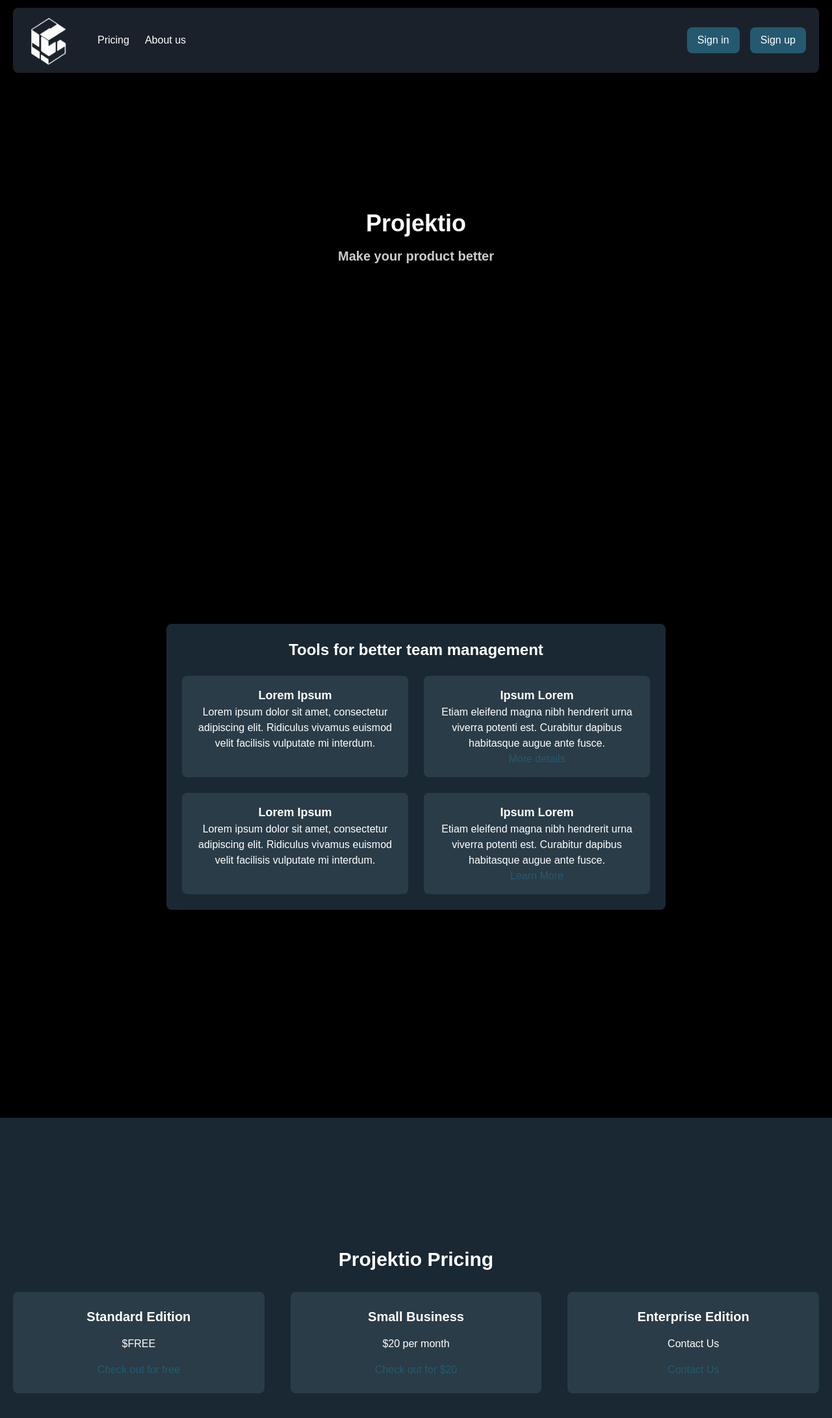
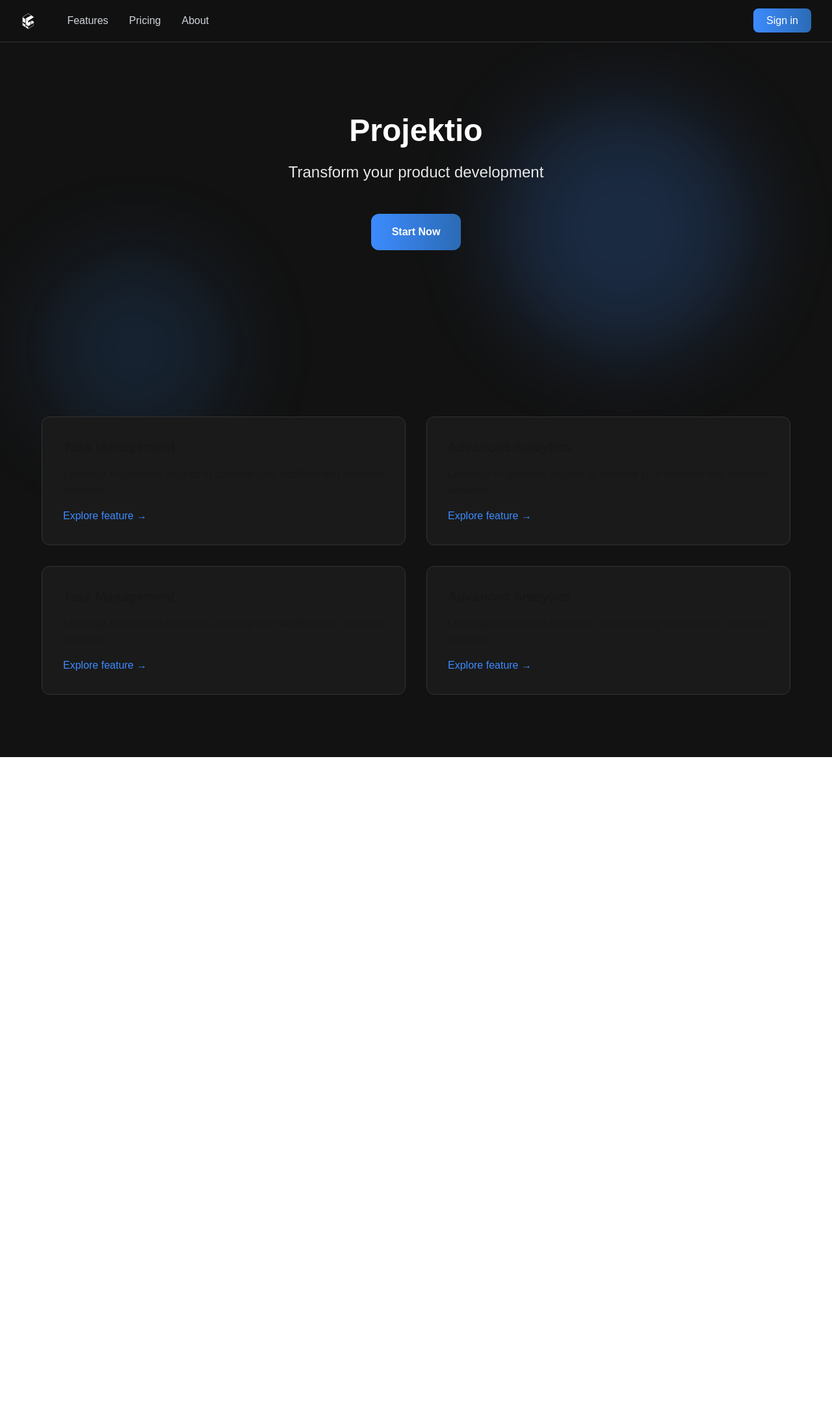
Before and after one commit to KFD-Projektio/kfd-frontend, a Next.js app: page / in a window 1280 px wide. Shown: the top 2182 px of the page at 65% size. After the commit the page ends 1165 px from the top, so only its background shows below. Built offline with nearby package versions, Linux system fonts and the light colour scheme.

Commit message:
Updated UI

```diff
--- a/app/boards/page.tsx
+++ b/app/boards/page.tsx
@@ -15,11 +15,13 @@ export default function BoardsPage() {
   const [loading, setLoading] = useState(true);
   const router = useRouter();
 
+  const API_URL = "http://localhost:8080/api/";
+
   // Функция выхода
   const handleLogout = async () => {
     try {
       // Отправляем запрос на выход
-      await fetch("http://localhost:8081/auth/logout", {
+      await fetch(`${API_URL}auth/logout`, {
         method: "POST",
         headers: {
           Authorization: `Bearer ${localStorage.getItem("access_token")}`,
@@ -46,7 +48,7 @@ export default function BoardsPage() {
       }
 
       try {
-        const response = await fetch("http://localhost:8081/users/me", {
+        const response = await fetch(`${API_URL}users/me`, {
           headers: { Authorization: `Bearer ${token}` },
         });
 
--- a/app/components/MainNavbar.tsx
+++ b/app/components/MainNavbar.tsx
@@ -1,52 +1,95 @@
 import React from "react";
 import Link from "next/link";
 import Image from "next/image";
+import { motion } from "framer-motion";
 
 const MainNavbar = () => {
   return (
-    <div className="px-5 py-3 bg-black shadow-sm">
-      <div
-        className="px-5 py-2 gap-5 rounded-lg"
-        style={{ backgroundColor: "#1a212a" }}
+    <motion.header
+      initial={{ opacity: 0, y: -20 }}
+      animate={{ opacity: 1, y: 0 }}
+      className="sticky top-0 z-50 bg-[#121212]/95 backdrop-blur-md border-b border-[#333]"
     >
-        <nav className="flex justify-between items-center">
-          {/* Левый блок - логотип и навигация */}
-          <div className="flex items-center gap-10">
-            <Link href="/">
-              <Image src="/logo.png" alt="logo" width={70} height={15} />
+      <div className="container mx-auto px-4 lg:px-8">
+        <nav className="flex justify-between items-center h-16">
+          {/* Левый блок */}
+          <div className="flex items-center gap-12">
+            <Link href="/" className="relative group">
+              <motion.div
+                whileHover={{ scale: 1.05 }}
+                whileTap={{ scale: 0.95 }}
+              >
+                <Image
+                  src="/logo.png"
+                  alt="Projektio"
+                  width={120}
+                  height={28}
+                  className="h-7 w-auto"
+                />
+              </motion.div>
+              <div className="absolute bottom-0 left-0 w-0 h-[2px] bg-[#3D8BFF] group-hover:w-full transition-all duration-300" />
             </Link>
-            <div className="flex gap-6">
-              <Link href="/#pricing" className="text-white hover:text-gray-300">
-                Pricing
+
+            <div className="hidden lg:flex gap-8">
+              <Link
+                href="/#features"
+                className="text-gray-300 hover:text-white transition-colors relative group"
+              >
+                Features
+                <div className="absolute bottom-0 left-0 w-0 h-[2px] bg-[#3D8BFF] group-hover:w-full transition-all duration-300" />
               </Link>
               <Link
-                href="/#about-us"
-                className="text-white hover:text-gray-300"
+                href="/#pricing"
+                className="text-gray-300 hover:text-white transition-colors relative group"
               >
-                About us
+                Pricing
+                <div className="absolute bottom-0 left-0 w-0 h-[2px] bg-[#3D8BFF] group-hover:w-full transition-all duration-300" />
+              </Link>
+              <Link
+                href="/#about"
+                className="text-gray-300 hover:text-white transition-colors relative group"
+              >
+                About
+                <div className="absolute bottom-0 left-0 w-0 h-[2px] bg-[#3D8BFF] group-hover:w-full transition-all duration-300" />
               </Link>
             </div>
           </div>
-          {/* Правый блок - кнопки */}
-          <div className="flex gap-4">
+
+          {/* Правый блок */}
+          <div className="flex items-center gap-4">
+            <motion.div
+              whileHover={{ scale: 1.05 }}
+              whileTap={{ scale: 0.95 }}
+              className="hidden lg:block"
+            >
               <Link
                 href="/auth"
-              className="px-4 py-2 rounded-lg shadow-2xs text-white transition-colors"
-              style={{ backgroundColor: "#255970" }}
+                className="px-5 py-2.5 rounded-lg bg-gradient-to-r from-[#3D8BFF] to-[#2B6BB5] text-white font-medium hover:opacity-90 transition-opacity"
               >
                 Sign in
               </Link>
-            <Link
-              href="/auth"
-              className="px-4 py-2 rounded-lg text-white transition-colors"
-              style={{ backgroundColor: "#255970" }}
+            </motion.div>
+
+            {/* Mobile Menu Button */}
+            <button className="lg:hidden p-2 text-gray-400 hover:text-white">
+              <svg
+                className="w-6 h-6"
+                fill="none"
+                stroke="currentColor"
+                viewBox="0 0 24 24"
               >
-              Sign up
-            </Link>
+                <path
+                  strokeLinecap="round"
+                  strokeLinejoin="round"
+                  strokeWidth={2}
+                  d="M4 6h16M4 12h16M4 18h16"
+                />
+              </svg>
+            </button>
           </div>
         </nav>
       </div>
-    </div>
+    </motion.header>
   );
 };
 
--- a/app/page.tsx
+++ b/app/page.tsx
@@ -1,123 +1,97 @@
+"use client";
 import React from "react";
-import MainNavbar from "./components/MainNavbar"; // импортируем Navbar
+import MainNavbar from "./components/MainNavbar";
 import Link from "next/link";
+import { motion } from "framer-motion";
+
+const sectionVariants = {
+  hidden: { opacity: 0, y: 20 },
+  visible: { opacity: 1, y: 0, transition: { duration: 0.6 } },
+};
+
+const cardVariants = {
+  hover: { scale: 1.03, transition: { duration: 0.3 } },
+  tap: { scale: 0.98 },
+};
 
 const HomePage = () => {
   return (
-    <>
+    <div className="relative min-h-screen bg-[#121212]">
       <MainNavbar />
-      <section className="bg-black text-white py-50">
-        <div className="container mx-auto px-5 font-bold">
-          <h1 className="text-4xl font-bold text-center mb-4">Projektio</h1>
-          <p className="text-xl text-center mb-8 opacity-80">
-            Make your product better
+
+      <div className="fixed inset-0 pointer-events-none z-0">
+        <div className="absolute top-[20%] right-[10%] w-[40vw] h-[40vw] max-w-96 max-h-96 bg-[#3D8BFF]/20 blur-3xl rounded-full" />
+        <div className="absolute bottom-[15%] left-[5%] w-[30vw] h-[30vw] max-w-72 max-h-72 bg-[#2B6BB5]/20 blur-3xl rounded-full" />
+      </div>
+
+      <motion.section
+        initial="hidden"
+        animate="visible"
+        variants={sectionVariants}
+        className="relative overflow-hidden text-white z-10 pt-28 pb-40 px-4"
+      >
+        <div className="container mx-auto max-w-6xl text-center relative z-10">
+          <motion.h1
+            className="text-5xl font-bold mb-6"
+            whileHover={{ scale: 1.02 }}
+          >
+            Projektio
+          </motion.h1>
+
+          <p className="text-xl md:text-2xl opacity-90 mb-12 max-w-2xl mx-auto">
+            Transform your product development
           </p>
+
+          <motion.div
+            whileHover={{ scale: 1.05 }}
+            whileTap={{ scale: 0.98 }}
+            className="inline-block"
+          >
+            <Link
+              href="/auth"
+              className="inline-block px-8 py-4 rounded-xl bg-gradient-to-r from-[#3D8BFF] to-[#2B6BB5] text-white font-semibold hover:opacity-90 transition-opacity"
+            >
+              Start Now
+            </Link>
+          </motion.div>
         </div>
-      </section>
+      </motion.section>
 
-      <section className="bg-black text-white">
-        <div className="flex justify-center py-80">
-          <div className="max-w-3xl text-center bg-[#1a2833] p-6 rounded-lg shadow-lg">
-            <h2 className="text-2xl font-semibold mb-6">
-              Tools for better team management
-            </h2>
-            <div className="flex gap-6 mb-6">
-              <div className="flex-1 bg-[#2a3c47] p-4 rounded-lg">
-                <h3 className="text-lg font-semibold">Lorem Ipsum</h3>
-                <p>
-                  Lorem ipsum dolor sit amet, consectetur adipiscing elit.
-                  Ridiculus vivamus euismod velit facilisis vulputate mi
-                  interdum.
-                </p>
-              </div>
-              <div className="flex-1 bg-[#2a3c47] p-4 rounded-lg">
-                <h3 className="text-lg font-semibold">Ipsum Lorem</h3>
-                <p>
-                  Etiam eleifend magna nibh hendrerit urna viverra potenti est.
-                  Curabitur dapibus habitasque augue ante fusce.
+      <motion.section
+        className="relative z-10 py-24 px-4"
+        initial="hidden"
+        animate="visible"
+        variants={sectionVariants}
+      >
+        <div className="container mx-auto max-w-6xl i">
+          <div className="grid grid-cols-1 md:grid-cols-2 gap-8">
+            {[1, 2, 3, 4].map((item) => (
+              <motion.div
+                key={item}
+                variants={cardVariants}
+                whileHover="hover"
+                whileTap="tap"
+                className="bg-[#1A1A1A] p-8 rounded-xl border border-[#333]"
+              >
+                <h3 className="text-xl font-semibold mb-4">
+                  {item % 2 === 0 ? "Advanced Analytics" : "Task Management"}
+                </h3>
+                <p className="opacity-80 mb-4">
+                  Leverage AI-powered insights to optimize your workflow and
+                  resource allocation.
                 </p>
                 <Link
                   href="/details"
-                  className="text-[#255970] hover:text-[#1b3a47]"
+                  className="text-[#3D8BFF] hover:text-[#2B6BB5] transition-colors"
                 >
-                  More details
+                  Explore feature →
                 </Link>
-              </div>
-            </div>
-            <div className="flex gap-6">
-              <div className="flex-1 bg-[#2a3c47] p-4 rounded-lg">
-                <h3 className="text-lg font-semibold">Lorem Ipsum</h3>
-                <p>
-                  Lorem ipsum dolor sit amet, consectetur adipiscing elit.
-                  Ridiculus vivamus euismod velit facilisis vulputate mi
-                  interdum.
-                </p>
-              </div>
-              <div className="flex-1 bg-[#2a3c47] p-4 rounded-lg">
-                <h3 className="text-lg font-semibold">Ipsum Lorem</h3>
-                <p>
-                  Etiam eleifend magna nibh hendrerit urna viverra potenti est.
-                  Curabitur dapibus habitasque augue ante fusce.
-                </p>
-                <Link
-                  href="/details"
-                  className="text-[#255970] hover:text-[#1b3a47]"
-                >
-                  Learn More
-                </Link>
-              </div>
-            </div>
+              </motion.div>
+            ))}
           </div>
         </div>
-      </section>
-
-      {/* Секция с прайсингом */}
-      <section className="bg-[#1a2833] py-50">
-        <div className="container mx-auto px-5 text-center">
-          <h2 className="text-3xl font-bold text-white mb-8">
-            Projektio Pricing
-          </h2>
-          <div className="flex justify-center gap-10">
-            <div className="w-1/3 bg-[#2a3c47] p-6 rounded-lg">
-              <h3 className="text-xl font-semibold text-white mb-4">
-                Standard Edition
-              </h3>
-              <p className="text-white mb-4">$FREE</p>
-              <Link
-                href="/pricing/standard"
-                className="text-[#255970] hover:text-[#1b3a47]"
-              >
-                Check out for free
-              </Link>
-            </div>
-            <div className="w-1/3 bg-[#2a3c47] p-6 rounded-lg">
-              <h3 className="text-xl font-semibold text-white mb-4">
-                Small Business
-              </h3>
-              <p className="text-white mb-4">$20 per month</p>
-              <Link
-                href="/pricing/small-business"
-                className="text-[#255970] hover:text-[#1b3a47]"
-              >
-                Check out for $20
-              </Link>
-            </div>
-            <div className="w-1/3 bg-[#2a3c47] p-6 rounded-lg">
-              <h3 className="text-xl font-semibold text-white mb-4">
-                Enterprise Edition
-              </h3>
-              <p className="text-white mb-4">Contact Us</p>
-              <Link
-                href="/contact"
-                className="text-[#255970] hover:text-[#1b3a47]"
-              >
-                Contact Us
-              </Link>
-            </div>
-          </div>
-        </div>
-      </section>
-    </>
+      </motion.section>
+    </div>
   );
 };
 
```
Also changed, not shown: app/auth/page.tsx (+30 -6 lines). Lines whose indentation alone changed are shown as unchanged.
